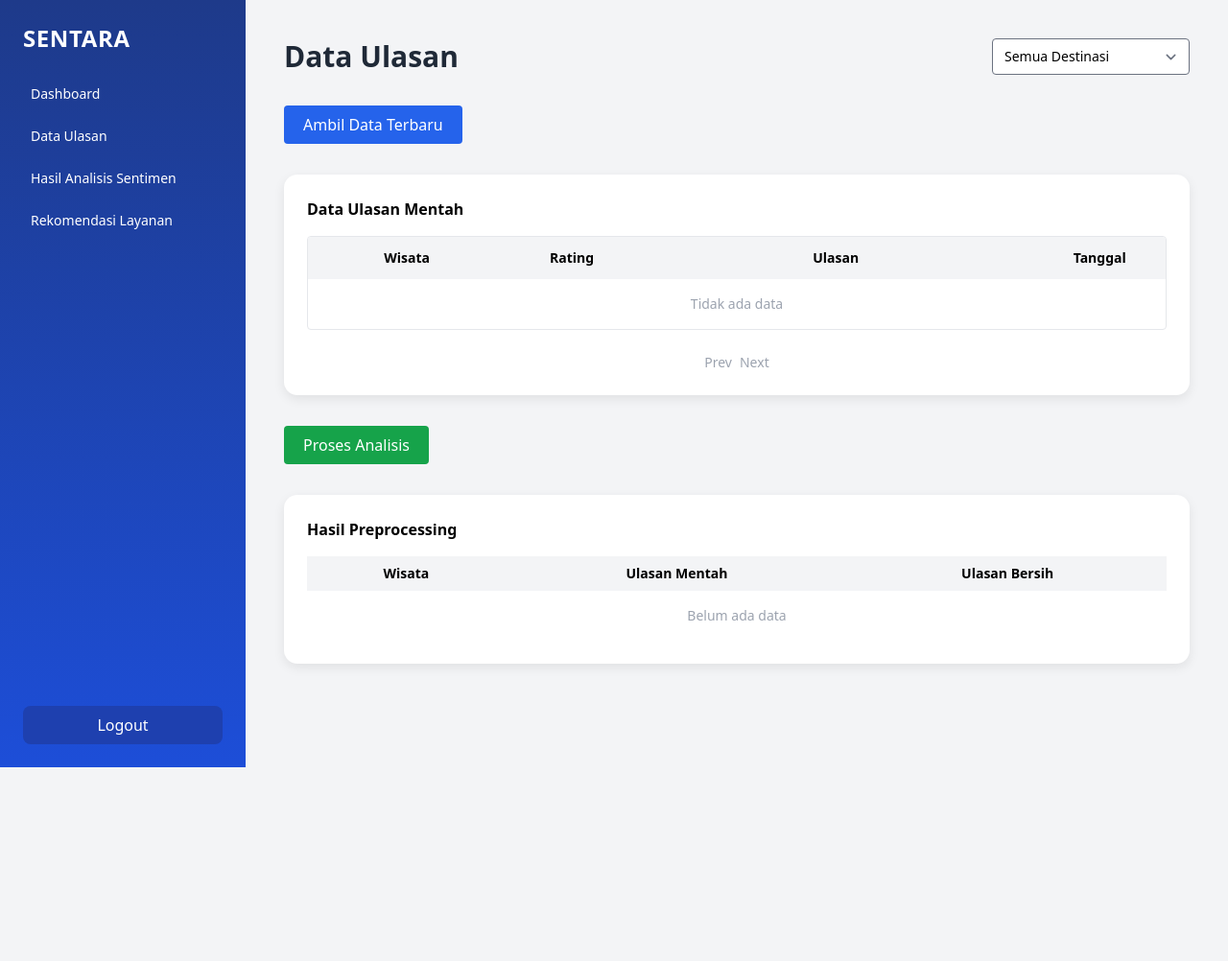
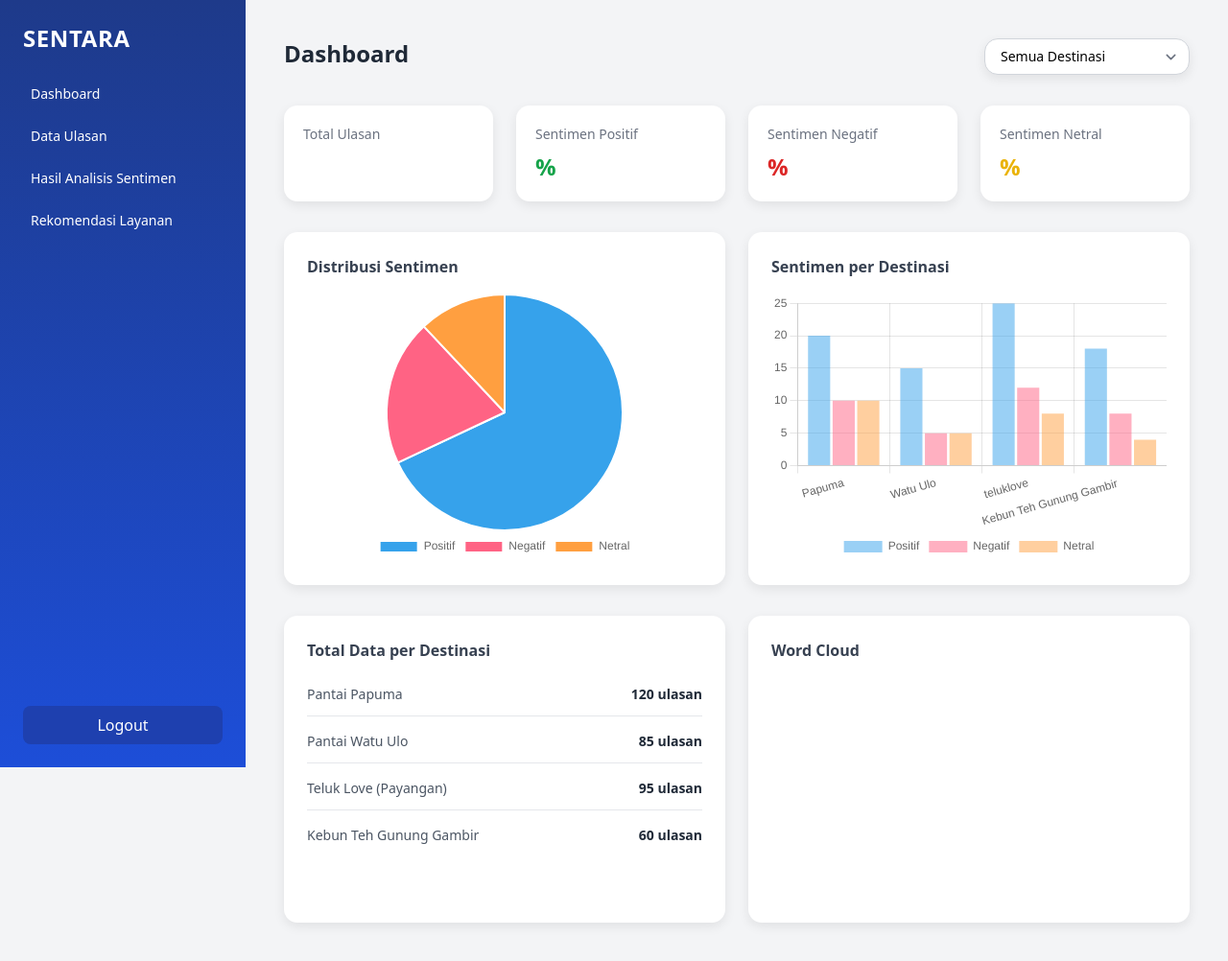
Before and after one commit to FarahMufrida/TugasAkhirFarah, a Laravel app: template resources/views/dashboard.blade.php in a window 1280 px wide. Shown: the whole page at 96% size. Before the commit the page ends 800 px from the top, so only its background shows below. Run offline with Laravel 12, Linux system fonts and the light colour scheme; the template is opened without the code that fills it, so the values that code supplies are empty; style sheets or scripts are compiled from the project's sources.

Commit message:
update halaman dashboard

```diff
--- a/resources/views/dashboard.blade.php
+++ b/resources/views/dashboard.blade.php
@@ -2,145 +2,145 @@
 
 @section('content')
 
-<div class="max-w-6xl mx-auto space-y-8">
+<div class="max-w-7xl mx-auto">
 
-    <!-- HEADER -->
-    <div class="flex justify-between items-center">
-        <h2 class="text-3xl font-bold text-gray-800">Data Ulasan</h2>
+    {{-- Header --}}
+    <div class="flex justify-between items-start mb-8">
+    <div>
+        <h2 class="text-2xl font-semibold text-gray-800">
+            Dashboard
+        </h2>
 
-        <select id="filterWisata" class="border rounded px-3 py-2 text-sm">
-            <option value="">Semua Destinasi</option>
-            <option value="Pantai Papuma" {{ request('wisata')=='Pantai Papuma'?'selected':'' }}>Pantai Papuma</option>
-            <option value="Pantai Watu Ulo" {{ request('wisata')=='Pantai Watu Ulo'?'selected':'' }}>Pantai Watu Ulo</option>
-            <option value="Teluk Love (Payangan)" {{ request('wisata')=='Teluk Love (Payangan)'?'selected':'' }}>Teluk Love</option>
-            <option value="Kebun Teh Gunung Gambir" {{ request('wisata')=='Kebun Teh Gunung Gambir'?'selected':'' }}>Kebun Teh Gunung Gambir</option>
-        </select>
+        <!-- <p class="text-sm text-gray-500 mt-1">
+            Terakhir diperbarui: 27 Februari 2026, 22:45
+        </p>
+
+        <p class="text-xs text-gray-400">
+            Periode Data: Februari 2026
+        </p> -->
     </div>
 
-    <script>
-    document.getElementById("filterWisata").addEventListener("change", function () {
-        window.location.href = "/ulasan?wisata=" + encodeURIComponent(this.value);
-    });
-    </script>
+     <!-- Filter Destinasi -->
+    <form method="GET" action="" class="ml-4">
+        <select name="destinasi"
+            class="bg-white border border-gray-300 text-sm rounded-lg px-4 py-2 shadow-sm
+                   focus:ring-2 focus:ring-blue-400 focus:outline-none">
 
-    <!-- BUTTON -->
-    <form action="{{ route('ulasan.ambil') }}" method="POST">
-        @csrf
-        <button class="bg-blue-600 text-white px-5 py-2 rounded">Ambil Data Terbaru</button>
+            <option value="">Semua Destinasi</option>
+            <option value="papuma">Pantai Papuma</option>
+            <option value="watuulo">Pantai Watu Ulo</option>
+            <option value="teluklove">Teluk Love (Payangan)</option>
+            <option value="gununggambir">Kebun Teh Gunung Gambir </option>
+
+        </select>
     </form>
+    </div>
 
-    <!-- ================= TABLE ================= -->
-    <div class="bg-white rounded-xl shadow p-6">
+    {{-- Statistik Cards --}}
+    <div class="grid grid-cols-1 md:grid-cols-4 gap-6 mb-8">
 
-        <h3 class="font-semibold mb-4">Data Ulasan Mentah</h3>
-
-        <div class="border rounded overflow-hidden">
-
-            <!-- HEADER -->
-            <table class="w-full table-fixed text-sm">
-                <thead class="bg-gray-100">
-                    <tr>
-                        <th class="px-4 py-3 w-1/4">Wisata</th>
-                        <th class="px-4 py-3 w-1/6">Rating</th>
-                        <th class="px-4 py-3 w-2/4">Ulasan</th>
-                        <th class="px-4 py-3 w-1/6">Tanggal</th>
-                    </tr>
-                </thead>
-            </table>
-
-            <!-- BODY SCROLL -->
-            <div class="max-h-[300px] overflow-y-auto">
-                <table class="w-full table-fixed text-sm">
-                    <tbody>
-                        @forelse($mentah as $item)
-                        <tr class="border-b hover:bg-gray-50">
-                            <td class="px-4 py-2">{{ $item->wisata }}</td>
-                            <td class="px-4 py-2">{{ $item->rating }}</td>
-                            <td class="px-4 py-2 break-words line-clamp-3">
-                                {{ $item->ulasan }}
-                            </td>
-                            <td class="px-4 py-2">{{ $item->tanggal }}</td>
-                        </tr>
-                        @empty
-                        <tr>
-                            <td colspan="4" class="text-center py-4 text-gray-400">
-                                Tidak ada data
-                            </td>
-                        </tr>
-                        @endforelse
-                    </tbody>
-                </table>
-            </div>
-
+        <div class="bg-white rounded-xl shadow p-5">
+            <p class="text-gray-500 text-sm">Total Ulasan</p>
+            <h3 class="text-2xl font-bold mt-2 text-gray-900">
+                {{ $stats['total'] }}
+            </h3>
         </div>
 
-        <!-- PAGINATION SIMPLE -->
-        <div class="flex justify-center mt-6 gap-2 text-sm">
+        <div class="bg-white rounded-xl shadow p-5">
+            <p class="text-gray-500 text-sm">Sentimen Positif</p>
+            <h3 class="text-2xl font-bold mt-2 text-green-600">
+                {{ $stats['positif_persen'] }}%
+            </h3>
+        </div>
 
-            @if($mentah->onFirstPage())
-                <span class="text-gray-400">Prev</span>
-            @else
-                <a href="{{ $mentah->previousPageUrl() }}">Prev</a>
-            @endif
+        <div class="bg-white rounded-xl shadow p-5">
+            <p class="text-gray-500 text-sm">Sentimen Negatif</p>
+            <h3 class="text-2xl font-bold mt-2 text-red-600">
+                {{ $stats['negatif_persen'] }}%
+            </h3>
+        </div>
 
-            @for ($i = 1; $i <= $mentah->lastPage(); $i++)
-                @if ($i == $mentah->currentPage())
-                    <span class="font-bold text-blue-600">{{ $i }}</span>
-                @elseif ($i <= 5 || $i == $mentah->lastPage())
-                    <a href="{{ $mentah->url($i) }}">{{ $i }}</a>
-                @elseif ($i == 6)
-                    <span>...</span>
-                @endif
-            @endfor
-
-            @if($mentah->hasMorePages())
-                <a href="{{ $mentah->nextPageUrl() }}">Next</a>
-            @else
-                <span class="text-gray-400">Next</span>
-            @endif
-
+        <div class="bg-white rounded-xl shadow p-5">
+            <p class="text-gray-500 text-sm">Sentimen Netral</p>
+            <h3 class="text-2xl font-bold mt-2 text-yellow-500">
+                {{ $stats['netral_persen'] }}%
+            </h3>
         </div>
 
     </div>
 
-    <!-- BUTTON ANALISIS -->
-    <form action="{{ route('ulasan.analisis') }}" method="POST">
-        @csrf
-        <button class="bg-green-600 text-white px-5 py-2 rounded">Proses Analisis</button>
-    </form>
+ {{-- Chart Section --}}
+<div class="grid grid-cols-1 lg:grid-cols-2 gap-6 mb-8">
 
-    <!-- PREPROCESSING -->
+    <!-- Pie Chart -->
     <div class="bg-white rounded-xl shadow p-6">
-        <h3 class="font-semibold mb-4">Hasil Preprocessing</h3>
+        <h3 class="font-semibold mb-4 text-gray-700">
+            Distribusi Sentimen
+        </h3>
+        <div class="h-[280px] flex justify-center items-center">
+            <canvas id="pieChart"></canvas>
+        </div>
+    </div>
 
-        <div class="max-h-[300px] overflow-y-auto">
-            <table class="w-full text-sm">
-                <thead class="bg-gray-100 sticky top-0">
-                    <tr>
-                        <th class="px-4 py-2">Wisata</th>
-                        <th class="px-4 py-2">Ulasan Mentah</th>
-                        <th class="px-4 py-2">Ulasan Bersih</th>
-                    </tr>
-                </thead>
-                <tbody>
-                    @forelse($preprocessing as $row)
-                    <tr class="border-b">
-                        <td class="px-4 py-2">{{ $row->wisata }}</td>
-                        <td class="px-4 py-2">{{ $row->ulasan_asli }}</td>
-                        <td class="px-4 py-2">{{ $row->stemming }}</td>
-                    </tr>
-                    @empty
-                    <tr>
-                        <td colspan="3" class="text-center py-4 text-gray-400">
-                            Belum ada data
-                        </td>
-                    </tr>
-                    @endforelse
-                </tbody>
-            </table>
+    <!-- Bar Chart -->
+    <div class="bg-white rounded-xl shadow p-6">
+        <h3 class="font-semibold mb-4 text-gray-700">
+            Sentimen per Destinasi
+        </h3>
+        <div class="h-[280px]">
+            <canvas id="barChart"></canvas>
         </div>
+    </div>
+
+</div> {{-- TUTUP GRID CHART --}}
+
+
+{{-- Section Bawah --}}
+<div class="grid grid-cols-1 lg:grid-cols-2 gap-6">
+
+    <!-- Total Data per Destinasi -->
+    <div class="bg-white rounded-xl shadow p-6 h-[320px]">
+        <h3 class="font-semibold mb-6 text-gray-700">
+            Total Data per Destinasi
+        </h3>
+
+        <div class="space-y-4 text-sm text-gray-600">
+            <div class="flex justify-between border-b pb-3">
+                <span>Pantai Papuma</span>
+                <span class="font-semibold text-gray-800">120 ulasan</span>
+            </div>
+            <div class="flex justify-between border-b pb-3">
+                <span>Pantai Watu Ulo</span>
+                <span class="font-semibold text-gray-800">85 ulasan</span>
+            </div>
+            <div class="flex justify-between border-b pb-3">
+                <span>Teluk Love (Payangan)</span>
+                <span class="font-semibold text-gray-800">95 ulasan</span>
+            </div>
+            <div class="flex justify-between">
+                <span>Kebun Teh Gunung Gambir</span>
+                <span class="font-semibold text-gray-800">60 ulasan</span>
+            </div>
+        </div>
+    </div>
+
+    <!-- WORD CLOUD -->
+    <div class="bg-white rounded-xl shadow p-6 h-[320px]">
+        <h3 class="font-semibold mb-6 text-gray-700">
+            Word Cloud
+        </h3>
+
+        <div id="wordCloud" class="w-full h-[240px]"></div>
     </div>
 
 </div>
 
+</div>
+
+
+</div>
+</div>
+
+
+
 @endsection
```
